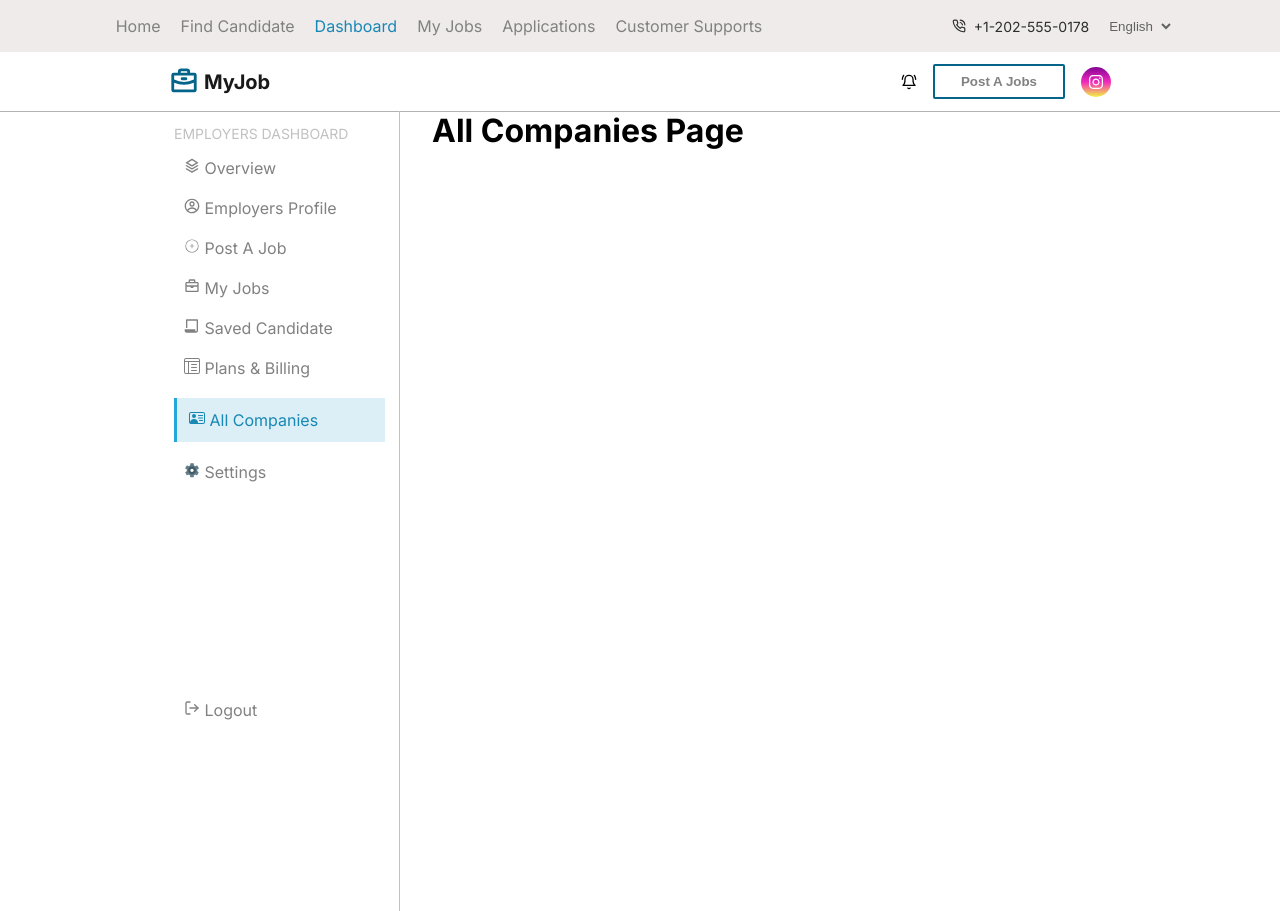
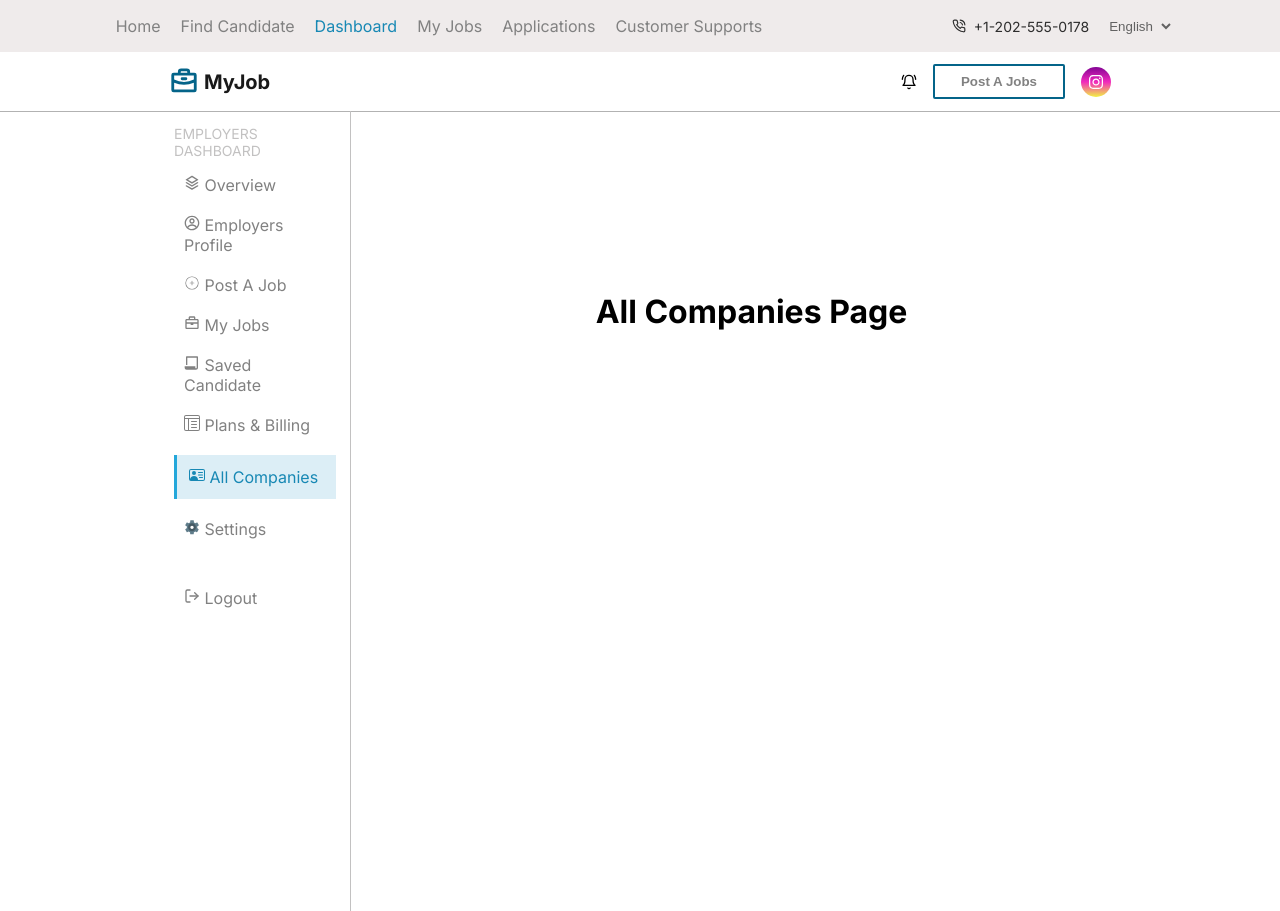
Before and after one commit to NarahariVasantham1567/job-portal, a React (Vite) app: page /dashboard/all-companies in a window 1280 px wide. Built offline with nearby package versions, Linux system fonts and the light colour scheme.

Commit message:
Feat: styles added to some pages

```diff
--- a/src/components/Sidebar/Sidebar.css
+++ b/src/components/Sidebar/Sidebar.css
@@ -36,7 +36,5 @@
 }
 
 .last-item {
-  position: fixed;
-  bottom: 80px;
-  width: 19%;
+  margin-top: 30%;
 }
--- /dev/null
+++ b/src/pages/AllCompanies.css
@@ -0,0 +1,7 @@
+.all-companies-container {
+  width: 100%;
+  height: 50vh;
+  display: flex;
+  justify-content: center;
+  align-items: center;
+}
--- a/src/pages/AllCompanies.jsx
+++ b/src/pages/AllCompanies.jsx
@@ -1,7 +1,11 @@
-export default function AllCompanies() {
+import './AllCompanies.css';
+
+const AllCompanies = () => {
   return (
-    <div>
+    <div className='all-companies-container'>
       <h1>All Companies Page</h1>
     </div>
   );
-}
+};
+
+export default AllCompanies;
--- /dev/null
+++ b/src/pages/EmployersProfile.css
@@ -0,0 +1,7 @@
+.employers-profile-container {
+  width: 100%;
+  height: 50vh;
+  display: flex;
+  justify-content: center;
+  align-items: center;
+}
--- a/src/pages/EmployersProfile.jsx
+++ b/src/pages/EmployersProfile.jsx
@@ -1,7 +1,11 @@
-export default function EmployersProfile() {
+import './EmployersProfile.css';
+
+const EmployersProfile = () => {
   return (
-    <div>
-      <h1>Employers Profile</h1>
+    <div className='employers-profile-container'>
+      <h1>Employers Profile Page</h1>
     </div>
   );
-}
+};
+
+export default EmployersProfile;
```
